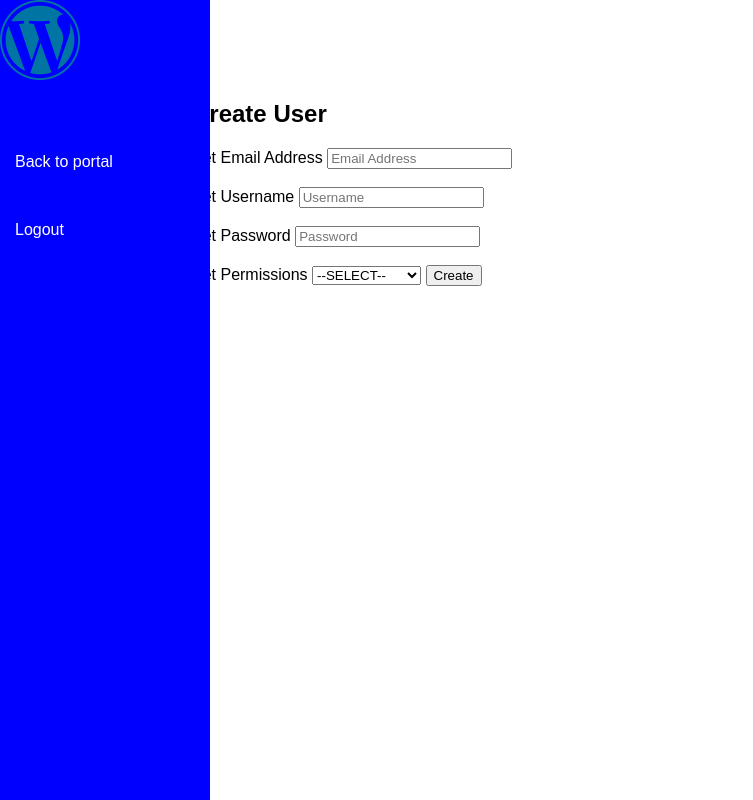
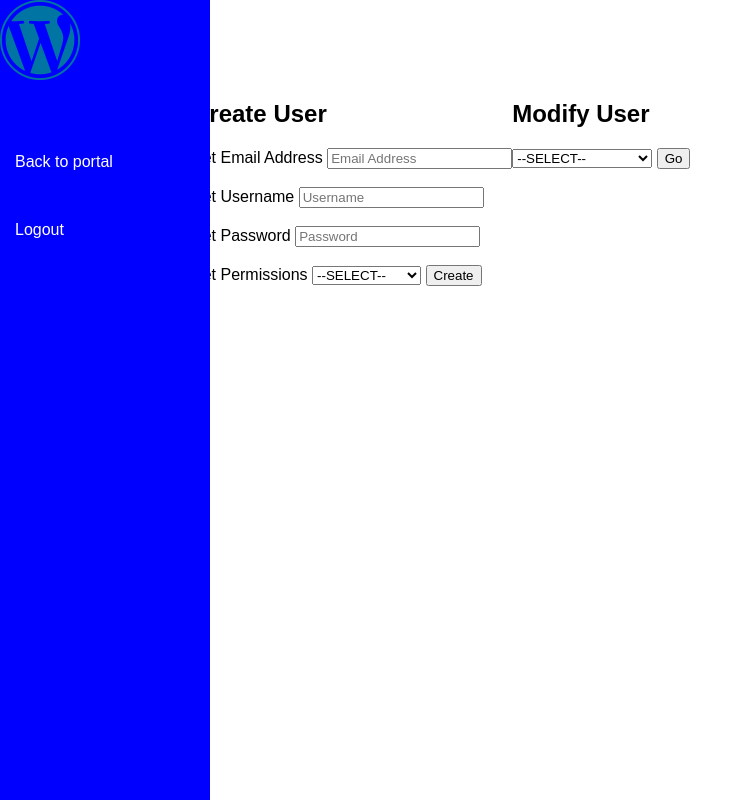
Before and after one commit to DanAlexCox/WCContactDB, a PHP site: page /staff_only/staff_portal.php in a window 1280 px wide. Shown: the whole page, without its empty margins (0-753 px from the left). Run offline with PHP 8.4, Linux system fonts and the light colour scheme; a user stored in the database is signed in; data comes from the database, SQL or seed files in the repository.

Commit message:
added modify user

```diff
--- a/staff_only/staff_portal.php
+++ b/staff_only/staff_portal.php
@@ -65,7 +65,80 @@
                             <option value='VCM'>Administrator</option>
                         </select>
                         <button type='submit' name='registerbtn'>Create</button>
-                        </form>";
+                        </form><br><br>";
+
+                //Get user list (*) dropdown -> confirm button
+            $viewAllQuery = "SELECT * FROM `staff_user`";
+            $viewAllStmt = $pdo->query($viewAllQuery);
+            ?>
+            <form method="post" action="staff_portal.php">
+                <h2>Modify User</h2>
+                <select name="userlist">
+                    <option value="">--SELECT--</option>
+                    <?php
+                    foreach($viewAllStmt->fetchAll(PDO::FETCH_ASSOC) as $viewOne){
+                        echo "<option value='".$viewOne['User_ID']."'>".$viewOne['User_ID'].
+                                ": ".$viewOne['Username']." - ".$viewOne['Privilege']."</option>";
+                    }
+                    ?>
+                </select>
+                <button input='submit' name='searchbtn'>Go</button>
+            </form>
+            <?php
+        //Form appears including confirmed from dropdown
+            if(isset($_POST['searchbtn'])){
+                $subUserID = htmlspecialchars($_POST['userlist']);
+                $updateFormQuery = "SELECT * FROM `staff_user` WHERE User_ID = :uid";
+                $updateFormStmt = $pdo->prepare($updateFormQuery);
+                $updateFormStmt->bindParam(':uid', $subUserID);
+
+                if($updateFormStmt->execute()){
+                    foreach($updateFormStmt as $row){
+                        echo "<form method='post' action='staff_portal.php'>" ;
+                        echo "<input type='text' name='ModUser' value='".htmlspecialchars($row['Username'])."'required>";
+                        echo "<input type='email' name='ModEmail' value='".htmlspecialchars($row['Staff_email'])."' required>";
+                        echo "<select name='ModPriv' class='Priv'  id='privilegeDropdown' required>
+                                <option value='".htmlspecialchars($row['Privilege'])."'>".$row['Privilege']."</option>
+                                <option value='V'>Viewer</option>
+                                <option value='VC'>Communicator</option>
+                                <option value='VCM'>Admin</option>
+                                </select>";
+                        echo "<input type='hidden' name='UserID' value='".htmlspecialchars($row['User_ID'])."'>";
+                        echo "<button type='submit' name='updatebtn'>Confirm</button>";
+                        echo "</form>";
+                    }
+                } else{
+                    $error = "Unable to find any results.";
+                    header("Location: staff_portal.php?error=".$error);
+                    exit();
+                }
+            }
+
+        //Update user table using form data, sends message and goes back to staff_portal.php, else send error message
+        if(isset($_POST['updatebtn'])){
+            $updateUser = htmlspecialchars($_POST['ModUser']);
+            $updateEm = htmlspecialchars($_POST['ModEmail']);
+            $updatePriv = htmlspecialchars($_POST['ModPriv']);
+            $updatingID = htmlspecialchars($_POST['UserID']);
+
+            $updateQuery = "UPDATE `staff_user` SET Username = :upus, Staff_email = :upema,
+                                Privilege = :uppri WHERE User_ID = :upuid";
+            $updateStmt = $pdo->prepare($updateQuery);
+            $updateStmt->bindParam(':upus', $updateUser);
+            $updateStmt->bindParam(':upema', $updateEm);
+            $updateStmt->bindParam(':uppri', $updatePriv);
+            $updateStmt->bindParam(':upuid', $updatingID);
+
+            if($updateStmt->execute()){
+                $msg = "Modified successfully.";
+                header("Location: staff_portal.php?msg=".$msg);
+                exit();
+            } else{
+                $error = "Unable to modify data.";
+                    header("Location: staff_portal.php?error=".$error);
+                    exit();
+            }
+        }
             }
         }
 
```
